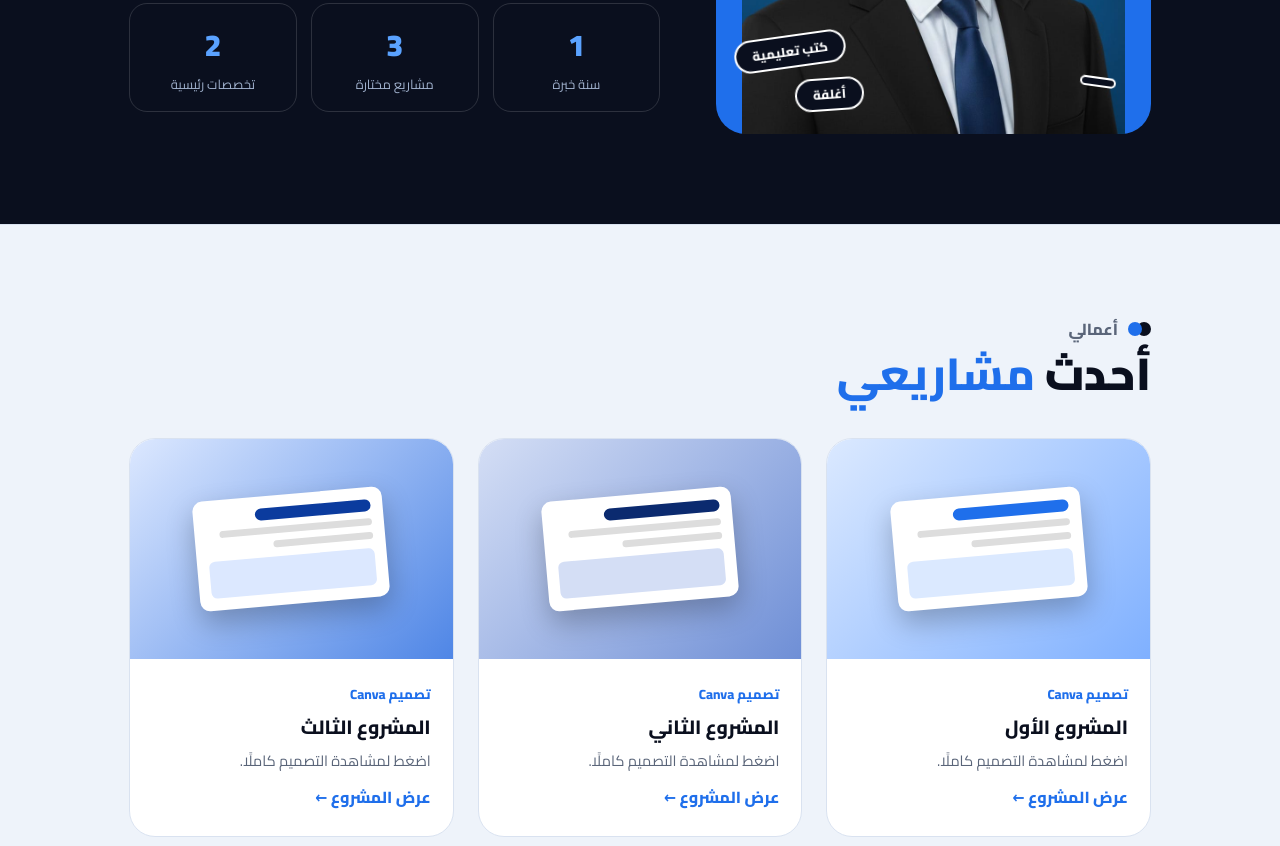
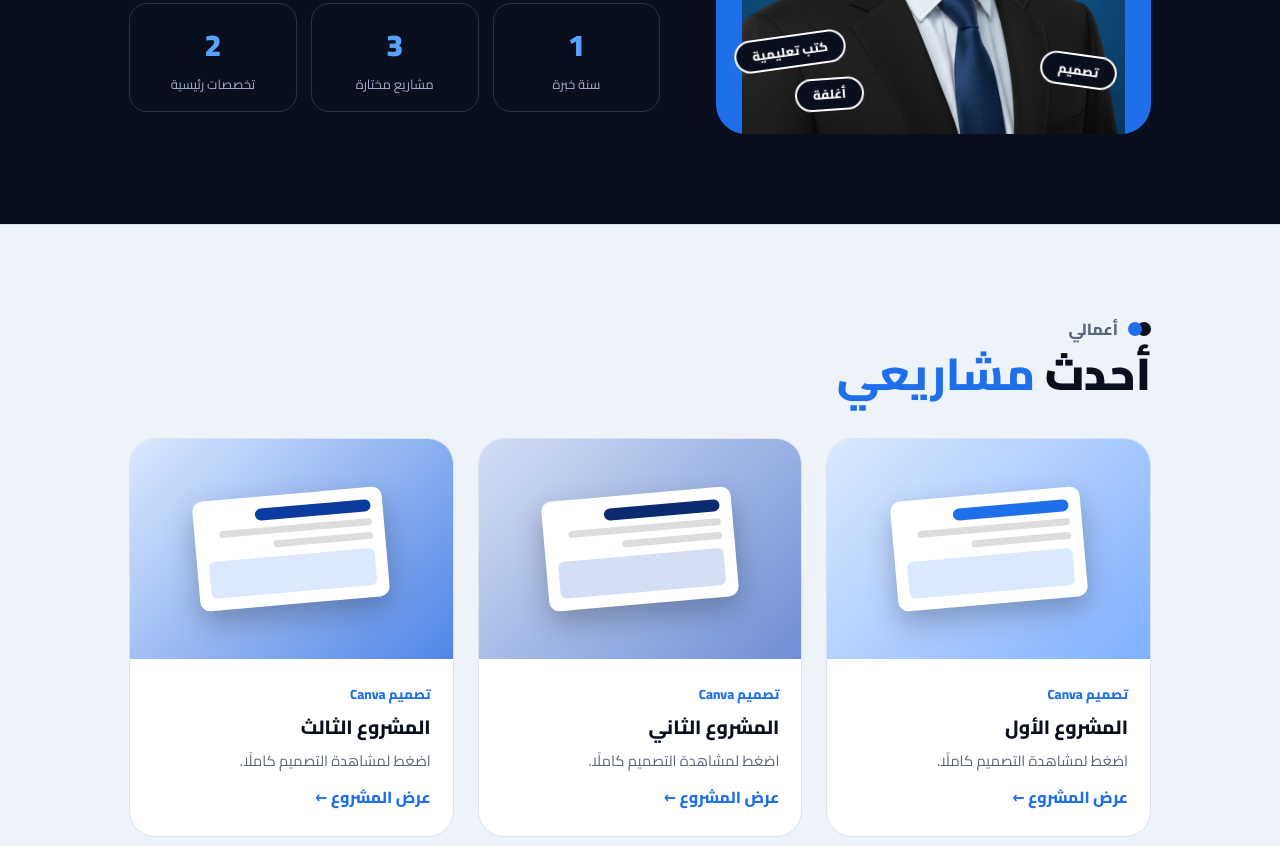
Before and after one commit to AhmedGahlan/abdelalla-ashraf, a plain HTML site: page index.html in a window 1280 px wide. Shown: the part 2246-3092 px from the top of the page. Drawn offline with Linux system fonts and the light colour scheme; a web font is replaced by a local one.

Commit message:
Update profile section with new design elements

```diff
--- a/index.html
+++ b/index.html
@@ -27,7 +27,7 @@
 </section>
 <div class="dark-sec" id="about"><div class="sec about-g">
   <div class="frame reveal"><div class="pic"><img src="images/profile.jpeg" alt="صورة عبدالله أشرف" onerror="this.style.display='none';this.nextElementSibling.style.display='grid'"><div class="ph">ع</div></div>
-    <div class="float"><span style="--r:-8deg;left:4%;bottom:14%">كتب تعليمية</span><span style="--r:6deg;right:4%;bottom:30%;animation-delay:-1s">عروض تقديمية</span><span style="--r:-4deg;left:18%;bottom:3%;animation-delay:-2s">أغلفة</span><span style="--r:8deg;right:8%;bottom:8%;animation-delay:-3s"> </span></div></div>
+    <div class="float"><span style="--r:-8deg;left:4%;bottom:14%">كتب تعليمية</span><span style="--r:6deg;right:4%;bottom:30%;animation-delay:-1s">عروض تقديمية</span><span style="--r:-4deg;left:18%;bottom:3%;animation-delay:-2s">أغلفة</span><span style="--r:8deg;right:8%;bottom:8%;animation-delay:-3s"> تصميم </span></div></div>
   <div class="reveal"><span class="eyebrow" style="color:#9fb0cc"><span class="dots"></span>من أنا</span>
     <h2>من هو <b>عبدالله أشرف</b>؟</h2>
     <p>اسمي <b>عبدالله أشرف</b>، مصمم كتب بخبرة <b>عام</b> في تصميم الكتب التعليمية والعروض التقديمية. أهتم بأن يكون كل تصميم واضحًا وجذابًا وسهل القراءة، حتى يصل المحتوى للقارئ بأبسط شكل وأجمل صورة.</p>
```
